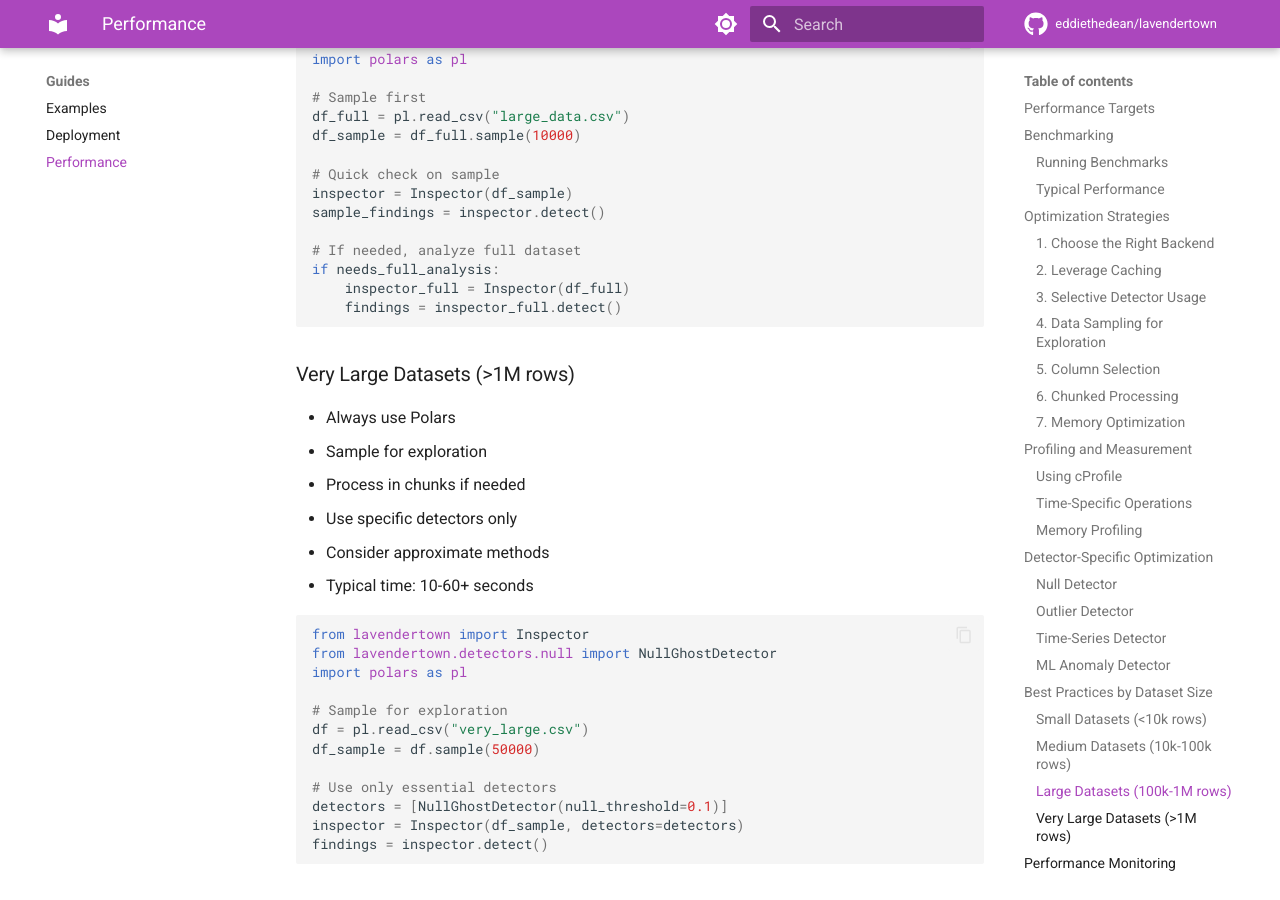
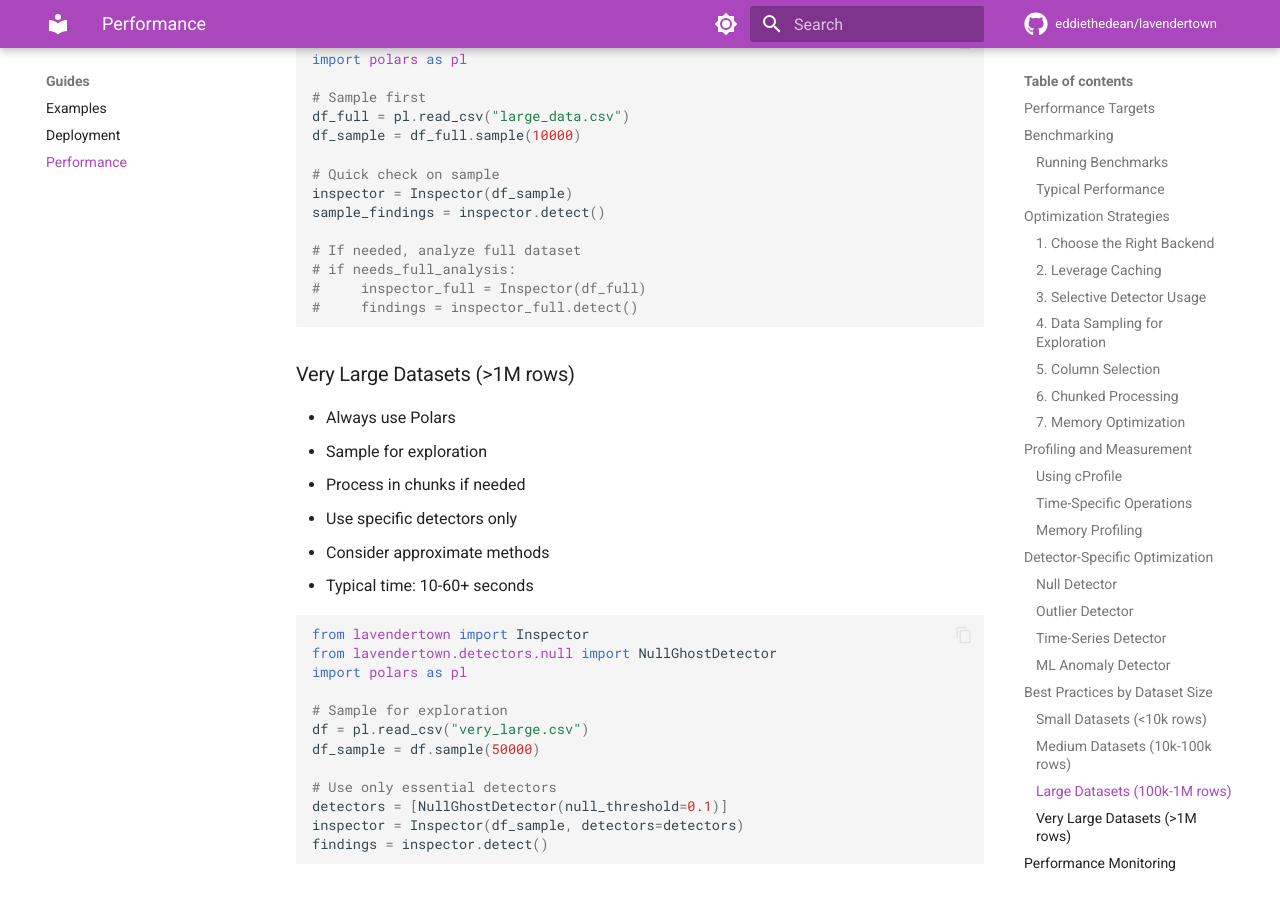
Before and after one commit to eddiethedean/lavendertown, an MkDocs documentation site: the page built from docs/guides/performance.md, in a window 1280 px wide and 900 px high, scrolled down 8125 px. Built offline with MkDocs 1.6.1 and Material for MkDocs 9.7.7, drawn with Linux system fonts in a browser that asks for light colours; comment, search, counter and statistics services are not loaded.

````diff
--- a/docs/guides/performance.md
+++ b/docs/guides/performance.md
@@ -403,9 +403,9 @@ inspector = Inspector(df_sample)
 sample_findings = inspector.detect()
 
 # If needed, analyze full dataset
-if needs_full_analysis:
-    inspector_full = Inspector(df_full)
-    findings = inspector_full.detect()
+# if needs_full_analysis:
+#     inspector_full = Inspector(df_full)
+#     findings = inspector_full.detect()
 ```
 
 ### Very Large Datasets (>1M rows)
````
Also changed, not shown: docs/guides/examples.md (+5 -3 lines).
